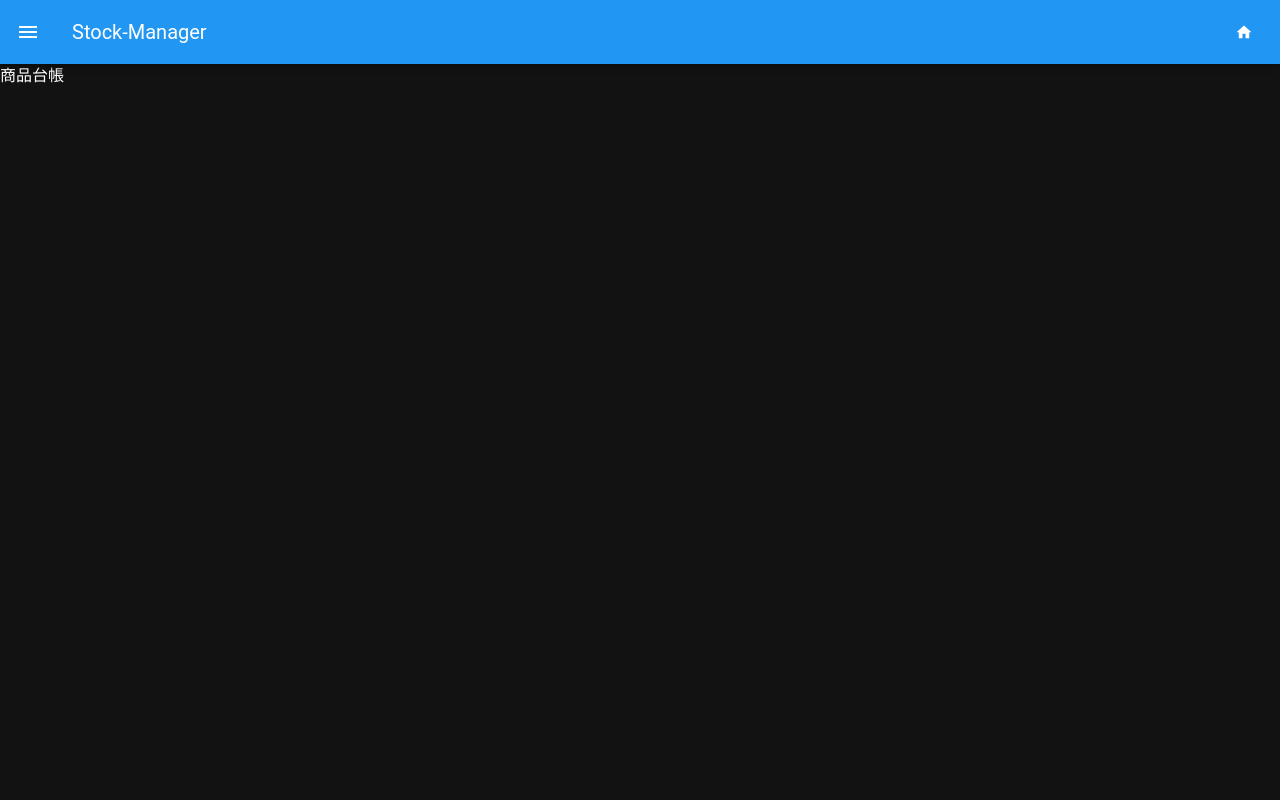
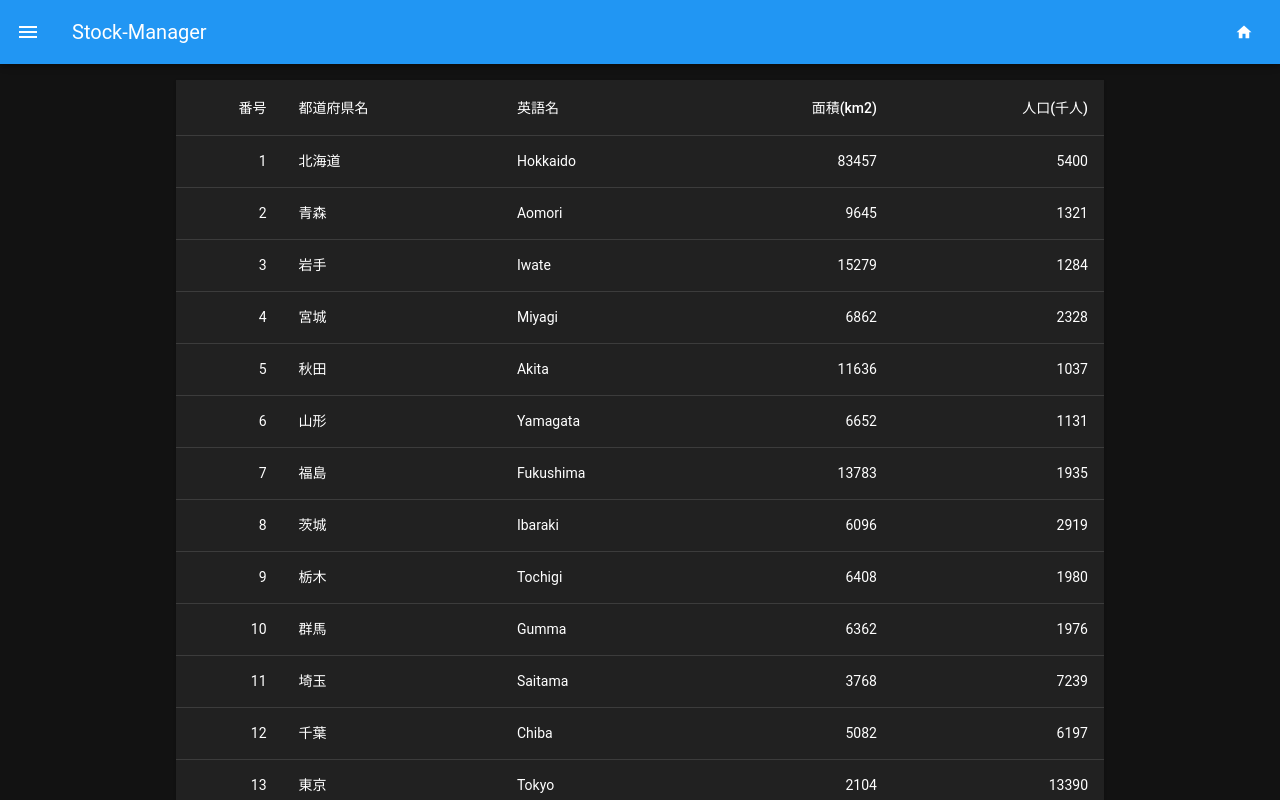
Before and after one commit to HiromuSaito/payment-manager-front, a Vue app: page /items in a window 1280 px wide. Shown: the top 800 px of the page. Built offline with nearby package versions, Linux system fonts and the light colour scheme.

Commit message:
WIP:ItemsTableの実装

```diff
--- a/components.d.ts
+++ b/components.d.ts
@@ -7,6 +7,7 @@ export {}
 
 declare module 'vue' {
   export interface GlobalComponents {
+    ItemsTable: typeof import('./src/components/items/ItemsTable.vue')['default']
     RouterLink: typeof import('vue-router')['RouterLink']
     RouterView: typeof import('vue-router')['RouterView']
   }
--- /dev/null
+++ b/src/components/items/ItemsTable.vue
@@ -0,0 +1,174 @@
+<template>
+  <v-container class="w-75">
+    <v-data-table
+      v-model:items-per-page="itemsPerPage"
+      :headers="headers"
+      :items="pref"
+      :items-per-page-options="pages"
+      items-per-page-text="表示件数"
+      class="elevation-1"
+      fixed-header
+    ></v-data-table>
+  </v-container>
+</template>
+<script setup lang="ts">
+import { ref } from "vue";
+const itemsPerPage = ref(-1);
+const pages = [
+  // { value: 5, title: "5" },
+  // { value: 10, title: "10" },
+  // { value: 20, title: "20" },
+  { value: -1, title: "$vuetify.dataFooter.itemsPerPageAll" },
+];
+const headers = [
+  {
+    title: "番号",
+    align: "end",
+    sortable: false,
+    key: "no",
+  },
+  { title: "都道府県名", align: "start", key: "pref_jp" },
+  { title: "英語名", align: "start", key: "pref_en" },
+  { title: "面積(km2)", align: "end", key: "area" },
+  { title: "人口(千人)", align: "end", key: "population" },
+];
+const pref = [
+  {
+    no: 1,
+    pref_jp: "北海道",
+    pref_en: "Hokkaido",
+    area: 83457,
+    population: 5400,
+  },
+  { no: 2, pref_jp: "青森", pref_en: "Aomori", area: 9645, population: 1321 },
+  { no: 3, pref_jp: "岩手", pref_en: "Iwate", area: 15279, population: 1284 },
+  { no: 4, pref_jp: "宮城", pref_en: "Miyagi", area: 6862, population: 2328 },
+  { no: 5, pref_jp: "秋田", pref_en: "Akita", area: 11636, population: 1037 },
+  { no: 6, pref_jp: "山形", pref_en: "Yamagata", area: 6652, population: 1131 },
+  {
+    no: 7,
+    pref_jp: "福島",
+    pref_en: "Fukushima",
+    area: 13783,
+    population: 1935,
+  },
+  { no: 8, pref_jp: "茨城", pref_en: "Ibaraki", area: 6096, population: 2919 },
+  { no: 9, pref_jp: "栃木", pref_en: "Tochigi", area: 6408, population: 1980 },
+  { no: 10, pref_jp: "群馬", pref_en: "Gumma", area: 6362, population: 1976 },
+  { no: 11, pref_jp: "埼玉", pref_en: "Saitama", area: 3768, population: 7239 },
+  { no: 12, pref_jp: "千葉", pref_en: "Chiba", area: 5082, population: 6197 },
+  { no: 13, pref_jp: "東京", pref_en: "Tokyo", area: 2104, population: 13390 },
+  {
+    no: 14,
+    pref_jp: "神奈川",
+    pref_en: "Kanagawa",
+    area: 2416,
+    population: 9096,
+  },
+  {
+    no: 15,
+    pref_jp: "新潟",
+    pref_en: "Niigata",
+    area: 10364,
+    population: 2313,
+  },
+  { no: 16, pref_jp: "富山", pref_en: "Toyama", area: 2046, population: 1070 },
+  {
+    no: 17,
+    pref_jp: "石川",
+    pref_en: "Ishikawa",
+    area: 4186,
+    population: 1156,
+  },
+  { no: 18, pref_jp: "福井", pref_en: "Fukui", area: 4190, population: 790 },
+  {
+    no: 19,
+    pref_jp: "山梨",
+    pref_en: "Yamanashi",
+    area: 4201,
+    population: 841,
+  },
+  { no: 20, pref_jp: "長野", pref_en: "Nagano", area: 13105, population: 2109 },
+  { no: 21, pref_jp: "岐阜", pref_en: "Gifu", area: 9768, population: 2041 },
+  {
+    no: 22,
+    pref_jp: "静岡",
+    pref_en: "Shizuoka",
+    area: 7255,
+    population: 3705,
+  },
+  { no: 23, pref_jp: "愛知", pref_en: "Aichi", area: 5116, population: 7455 },
+  { no: 24, pref_jp: "三重", pref_en: "Mie", area: 5762, population: 1825 },
+  { no: 25, pref_jp: "滋賀", pref_en: "Shiga", area: 3767, population: 1416 },
+  { no: 26, pref_jp: "京都", pref_en: "Kyoto", area: 4613, population: 2610 },
+  { no: 27, pref_jp: "大阪", pref_en: "Osaka", area: 1901, population: 8836 },
+  { no: 28, pref_jp: "兵庫", pref_en: "Hyogo", area: 8396, population: 5541 },
+  { no: 29, pref_jp: "奈良", pref_en: "Nara", area: 3691, population: 1376 },
+  {
+    no: 30,
+    pref_jp: "和歌山",
+    pref_en: "Wakayama",
+    area: 4726,
+    population: 971,
+  },
+  { no: 31, pref_jp: "鳥取", pref_en: "Tottori", area: 3507, population: 574 },
+  { no: 32, pref_jp: "島根", pref_en: "Shimane", area: 6708, population: 697 },
+  { no: 33, pref_jp: "岡山", pref_en: "Okayama", area: 7010, population: 1924 },
+  {
+    no: 34,
+    pref_jp: "広島",
+    pref_en: "Hiroshima",
+    area: 8480,
+    population: 2833,
+  },
+  {
+    no: 35,
+    pref_jp: "山口",
+    pref_en: "Yamaguchi",
+    area: 6114,
+    population: 1408,
+  },
+  {
+    no: 36,
+    pref_jp: "徳島",
+    pref_en: "Tokushima",
+    area: 4147,
+    population: 764,
+  },
+  { no: 37, pref_jp: "香川", pref_en: "Kagawa", area: 1862, population: 981 },
+  { no: 38, pref_jp: "愛媛", pref_en: "Ehime", area: 5679, population: 1395 },
+  { no: 39, pref_jp: "高知", pref_en: "Kochi", area: 7105, population: 738 },
+  { no: 40, pref_jp: "福岡", pref_en: "Fukuoka", area: 4847, population: 5091 },
+  { no: 41, pref_jp: "佐賀", pref_en: "Saga", area: 2440, population: 835 },
+  {
+    no: 42,
+    pref_jp: "長崎",
+    pref_en: "Nagasaki",
+    area: 4106,
+    population: 1386,
+  },
+  {
+    no: 43,
+    pref_jp: "熊本",
+    pref_en: "Kumamoto",
+    area: 7268,
+    population: 1794,
+  },
+  { no: 44, pref_jp: "大分", pref_en: "Oita", area: 5100, population: 1171 },
+  {
+    no: 45,
+    pref_jp: "宮崎",
+    pref_en: "Miyazaki",
+    area: 6795,
+    population: 1114,
+  },
+  {
+    no: 46,
+    pref_jp: "鹿児島",
+    pref_en: "Kagoshima",
+    area: 9045,
+    population: 1668,
+  },
+  { no: 47, pref_jp: "沖縄", pref_en: "Okinawa", area: 2277, population: 1421 },
+];
+</script>
--- a/src/pages/items.vue
+++ b/src/pages/items.vue
@@ -1,7 +1,7 @@
 <template>
-  商品台帳
+  <ItemsTable />
 </template>
 
 <script lang="ts" setup>
-  //
+import ItemsTable from "@/components/items/ItemsTable.vue";
 </script>
--- a/src/pages/payouts.vue
+++ b/src/pages/payouts.vue
@@ -1,7 +1,6 @@
 <template>
-  払出記録
+  TBD
 </template>
 
 <script lang="ts" setup>
-  //
 </script>
```
Also changed, not shown: src/App.vue (+20 -17 lines).
